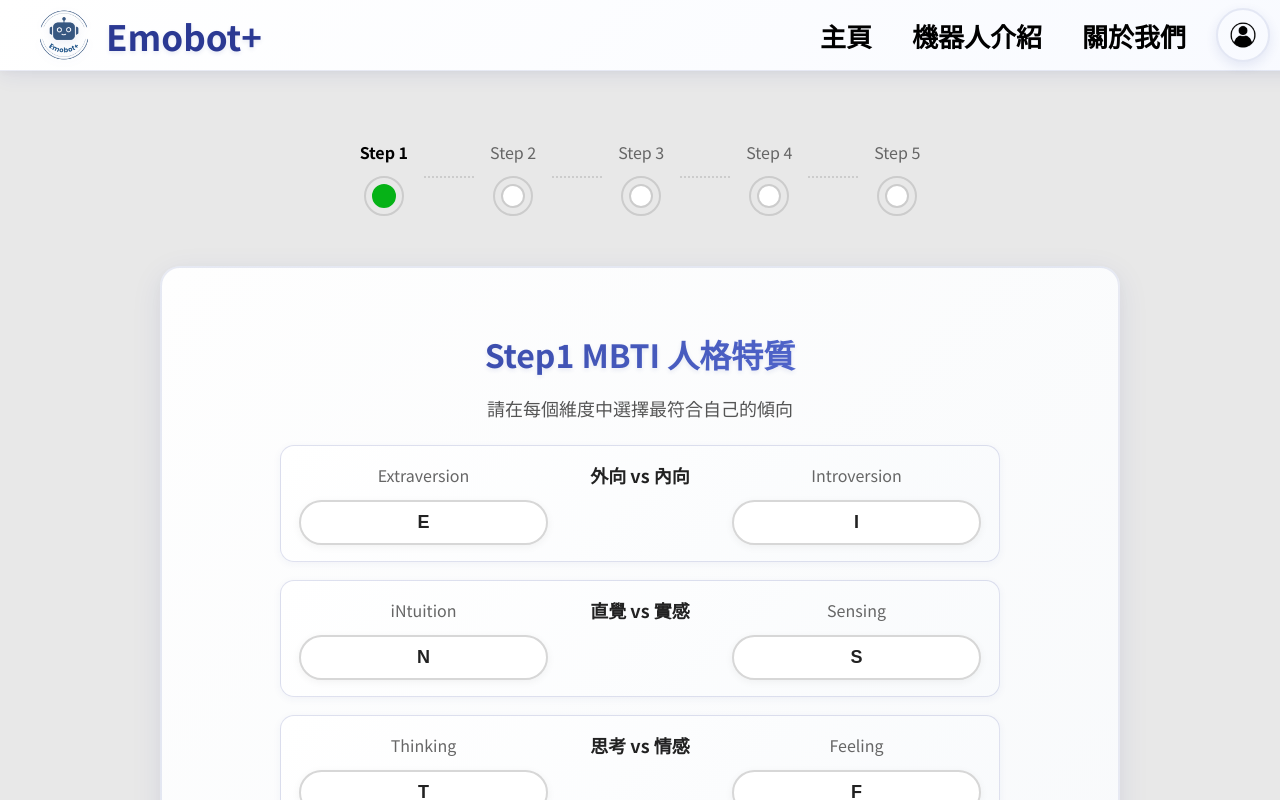
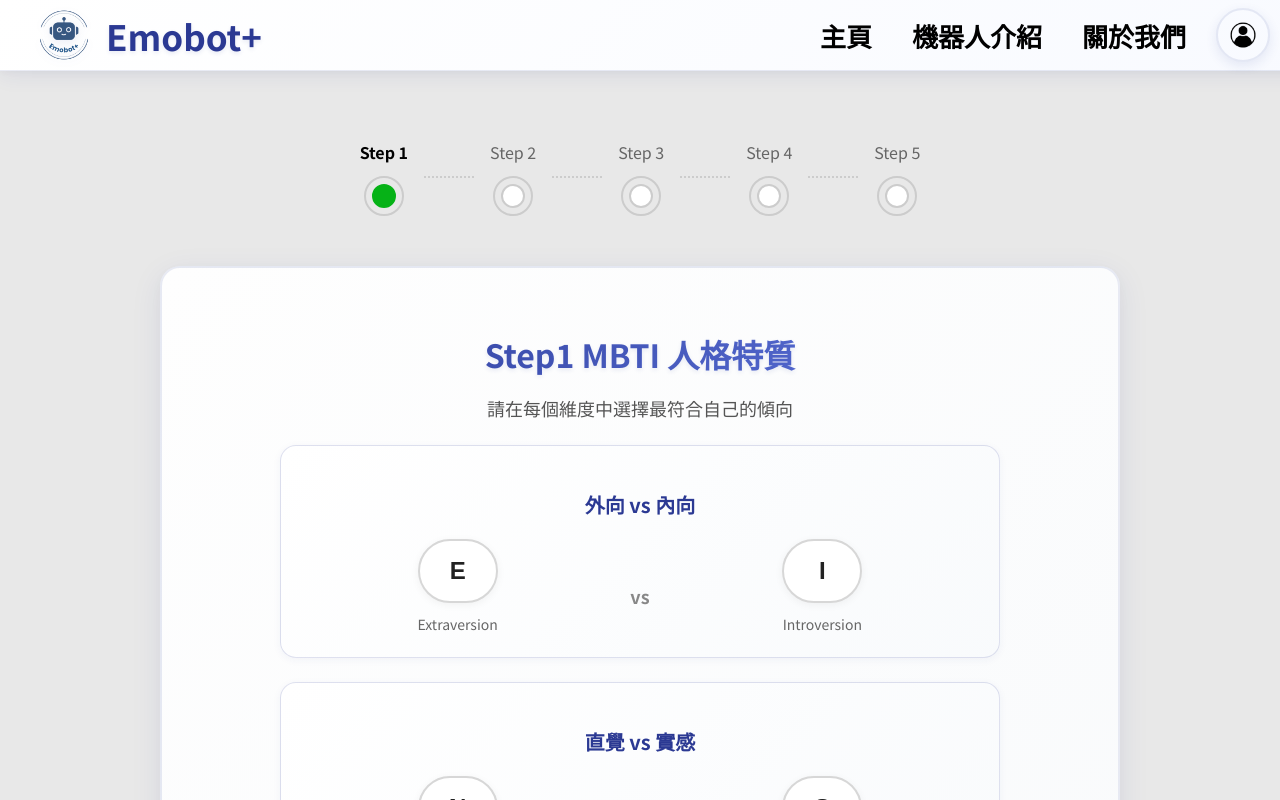
Before and after one commit to guantingye/emobot-frontend, a React (Create React App) app: page /test/step1 in a window 1280 px wide. Shown: the top 800 px of the page. Built offline with nearby package versions, Linux system fonts and the light colour scheme; a web font is replaced by a local one.

Commit message:
響應式設計

```diff
--- a/src/components/MoodInput.jsx
+++ b/src/components/MoodInput.jsx
@@ -1124,21 +1124,21 @@ const InputArea = styled.div`
     width: 94%;
     max-width: none;
     min-width: auto;
-    padding: 8px 12px;
+    padding: 4px 8px;
     border-radius: 14px;
   }
 
   @media (max-width: 480px) {
     bottom: 12px;
     width: 96%;
-    padding: 10px 16px;
+    padding: 3px 6px;
     border-radius: 12px;
   }
 
   @media (max-width: 320px) {
     bottom: 10px;
     width: 98%;
-    padding: 12px 18px;
+    padding: 2px 4px;
     border-radius: 10px;
   }
 `;
@@ -1167,17 +1167,17 @@ const InputField = styled.input`
 
   /* 響應式調整 - 更緊湊的內距 */
   @media (max-width: 768px) {
-    padding: 12px 16px;
+    padding: 8px 12px;
     font-size: 15px;
   }
 
   @media (max-width: 480px) {
-    padding: 14px 18px;
+    padding: 6px 10px;
     font-size: 14px;
   }
 
   @media (max-width: 320px) {
-    padding: 16px 20px;
+    padding: 4px 8px;
     font-size: 13px;
   }
 
@@ -1194,12 +1194,12 @@ const InputButtons = styled.div`
   padding-right: 8px;
 
   @media (max-width: 768px) {
-    gap: 10px;
+    gap: 6px;
     padding-right: 4px;
   }
 
   @media (max-width: 480px) {
-    gap: 12px;
+    gap: 4px;
     padding-right: 2px;
   }
 
@@ -1261,9 +1261,9 @@ const ActionButton = styled.button`
 
   /* 響應式調整 - 更小的按鈕 */
   @media (max-width: 768px) {
-    width: 40px;
-    height: 40px;
-    font-size: 16px;
+    width: 32px;
+    height: 32px;
+    font-size: 14px;
   }
 
   @media (max-width: 480px) {
@@ -1328,9 +1328,9 @@ const SendButton = styled.button`
 
   /* 響應式調整 - 更小的發送按鈕 */
   @media (max-width: 768px) {
-    width: 44px;
-    height: 44px;
-    font-size: 18px;
+    width: 36px;
+    height: 36px;
+    font-size: 16px;
   }
 
   @media (max-width: 480px) {
--- a/src/components/TestStep1.jsx
+++ b/src/components/TestStep1.jsx
@@ -1,4 +1,3 @@
-// src/components/TestStep1.jsx
 import React, { useState } from "react";
 import { useNavigate } from "react-router-dom";
 import styled, { keyframes } from "styled-components";
@@ -186,7 +185,6 @@ const AvatarImg = styled.img`
   @media (max-width: 480px) {
     width: 36px;
     height: 36px;
-    margin-right: +15px;
   }
 `;
 
@@ -287,28 +285,25 @@ const Subtitle = styled.p`
 const Grid = styled.div`
   display: grid;
   grid-template-columns: 1fr;
-  gap: 18px;
+  gap: 24px;
   max-width: 720px;
-  margin: 0 auto 12px;
+  margin: 0 auto 24px;
 
   @media (max-width: 768px) {
-    gap: 14px;
+    gap: 20px;
     max-width: 100%;
   }
 
   @media (max-width: 480px) {
-    gap: 12px;
+    gap: 16px;
   }
 `;
 
-const Group = styled.div`
-  display: grid;
-  grid-template-columns: 1fr 160px 1fr;
-  align-items: center;
-  gap: 12px;
-  padding: 16px 18px;
+// 重新設計的 MBTI 維度容器
+const DimensionContainer = styled.div`
   border: 1.5px solid rgba(43, 57, 147, 0.15);
-  border-radius: 14px;
+  border-radius: 16px;
+  padding: 24px;
   background: linear-gradient(135deg, rgba(255, 255, 255, 0.9) 0%, rgba(248, 250, 252, 0.9) 100%);
   transition: all 0.3s ease;
   box-shadow: 0 2px 8px rgba(43, 57, 147, 0.05);
@@ -320,75 +315,78 @@ const Group = styled.div`
   }
 
   @media (max-width: 640px) {
-    grid-template-columns: 1fr;
-    text-align: center;
-    padding: 14px 16px;
+    padding: 20px 16px;
   }
 
   @media (max-width: 480px) {
-    padding: 12px 14px;
-    border-radius: 10px;
-    gap: 8px;
+    padding: 16px 12px;
+    border-radius: 12px;
   }
 `;
 
-const DimLabel = styled.div`
-  font-size: 16px;
-  color: #666;
+const DimensionTitle = styled.h3`
+  font-size: 20px;
+  font-weight: 800;
+  color: #2b3993;
+  text-align: center;
+  margin-bottom: 20px;
 
   @media (max-width: 640px) {
-    order: 2;
-    font-size: 14px;
+    font-size: 18px;
+    margin-bottom: 16px;
   }
 
   @media (max-width: 480px) {
-    font-size: 13px;
+    font-size: 16px;
+    margin-bottom: 12px;
   }
 `;
 
-const DimTitle = styled.div`
-  font-size: 18px;
-  font-weight: 800;
-  color: #222;
-  text-align: center;
+const OptionsContainer = styled.div`
+  display: flex;
+  justify-content: space-between;
+  align-items: flex-start;
+  gap: 20px;
 
   @media (max-width: 640px) {
-    order: 1;
-    margin-bottom: 6px;
-    font-size: 16px;
+    flex-direction: column;
+    align-items: center;
+    gap: 16px;
   }
 
   @media (max-width: 480px) {
-    font-size: 15px;
-    margin-bottom: 4px;
+    gap: 12px;
   }
 `;
 
-const Center = styled.div`
+const OptionGroup = styled.div`
   display: flex;
+  flex-direction: column;
   align-items: center;
-  justify-content: center;
-  gap: 10px;
+  flex: 1;
+  min-width: 0;
 
-  @media (max-width: 480px) {
-    gap: 8px;
+  @media (max-width: 640px) {
+    width: 100%;
+    max-width: 200px;
   }
 `;
 
-const Pill = styled.button`
+const OptionButton = styled.button`
   appearance: none;
   border: 2px solid ${p => (p.$active ? "#2b3993" : "#d7d7d7")};
   background: ${p => (p.$active ? "linear-gradient(135deg, #2b3993 0%, #667eea 100%)" : "white")};
   color: ${p => (p.$active ? "white" : "#222")};
-  font-size: 18px;
+  font-size: 24px;
   font-weight: 800;
   border-radius: 999px;
-  padding: 10px 16px;
+  padding: 16px 20px;
   cursor: pointer;
   transition: all .3s ease;
   box-shadow: ${p => (p.$active ? "0 4px 16px rgba(43,57,147,.25)" : "0 2px 8px rgba(0,0,0,.05)")};
-  min-width: 44px;
-  min-height: 44px;
+  min-width: 80px;
+  min-height: 60px;
+  margin-bottom: 12px;
 
   &:hover {
     transform: translateY(-2px);
@@ -400,20 +398,56 @@ const Pill = styled.button`
   }
 
   @media (max-width: 640px) {
+    font-size: 20px;
+    padding: 14px 18px;
+    min-width: 70px;
+    min-height: 50px;
     width: 100%;
-    margin: 0 20px;
+    max-width: 120px;
   }
 
   @media (max-width: 480px) {
-    font-size: 16px;
-    padding: 8px 14px;
-    margin: 0 16px;
+    font-size: 18px;
+    padding: 12px 16px;
+    min-width: 60px;
+    min-height: 45px;
+    max-width: 100px;
+  }
+`;
+
+const OptionLabel = styled.div`
+  font-size: 14px;
+  color: #666;
+  text-align: center;
+  line-height: 1.3;
+  max-width: 120px;
+
+  @media (max-width: 640px) {
+    font-size: 13px;
+    max-width: 100px;
   }
 
-  @media (max-width: 320px) {
-    font-size: 15px;
-    padding: 8px 12px;
-    margin: 0 12px;
+  @media (max-width: 480px) {
+    font-size: 12px;
+    max-width: 90px;
+  }
+`;
+
+const VersusText = styled.div`
+  font-size: 18px;
+  color: #888;
+  font-weight: 600;
+  align-self: center;
+  margin-top: 20px;
+
+  @media (max-width: 640px) {
+    margin-top: 0;
+    margin: 8px 0;
+    font-size: 16px;
+  }
+
+  @media (max-width: 480px) {
+    font-size: 14px;
   }
 `;
 
@@ -506,22 +540,37 @@ const SuccessMessage = styled.div`
   }
 `;
 
-// 子元件：二擇一
-function PairSelector({ title, left, right, value, onChange }) {
+// 子元件：二擇一選項
+function DimensionSelector({ title, left, right, value, onChange }) {
   return (
-    <Group role="group" aria-label={title}>
-      <DimLabel>{left.desc}</DimLabel>
-      <Center><DimTitle>{title}</DimTitle></Center>
-      <DimLabel style={{ textAlign: "center" }}>{right.desc}</DimLabel>
+    <DimensionContainer role="group" aria-label={title}>
+      <DimensionTitle>{title}</DimensionTitle>
+      <OptionsContainer>
+        <OptionGroup>
+          <OptionButton
+            aria-pressed={value === left.letter}
+            $active={value === left.letter}
+            onClick={() => onChange(left.letter)}
+          >
+            {left.letter}
+          </OptionButton>
+          <OptionLabel>{left.desc}</OptionLabel>
+        </OptionGroup>
 
-      <Pill aria-pressed={value === left.letter} $active={value === left.letter} onClick={() => onChange(left.letter)}>
-        {left.letter}
-      </Pill>
-      <div />
-      <Pill aria-pressed={value === right.letter} $active={value === right.letter} onClick={() => onChange(right.letter)}>
-        {right.letter}
-      </Pill>
-    </Group>
+        <VersusText>vs</VersusText>
+
+        <OptionGroup>
+          <OptionButton
+            aria-pressed={value === right.letter}
+            $active={value === right.letter}
+            onClick={() => onChange(right.letter)}
+          >
+            {right.letter}
+          </OptionButton>
+          <OptionLabel>{right.desc}</OptionLabel>
+        </OptionGroup>
+      </OptionsContainer>
+    </DimensionContainer>
   );
 }
 
@@ -604,31 +653,31 @@ export default function TestStep1() {
             <Subtitle>請在每個維度中選擇最符合自己的傾向</Subtitle>
 
             <Grid>
-              <PairSelector
+              <DimensionSelector
                 title="外向 vs 內向"
-                left={{ letter: "E", desc: " Extraversion" }}
-                right={{ letter: "I", desc: " Introversion" }}
+                left={{ letter: "E", desc: "Extraversion" }}
+                right={{ letter: "I", desc: "Introversion" }}
                 value={EorI}
                 onChange={setEorI}
               />
-              <PairSelector
+              <DimensionSelector
                 title="直覺 vs 實感"
-                left={{ letter: "N", desc: " iNtuition" }}
-                right={{ letter: "S", desc: " Sensing" }}
+                left={{ letter: "N", desc: "iNtuition" }}
+                right={{ letter: "S", desc: "Sensing" }}
                 value={NorS}
                 onChange={setNorS}
               />
-              <PairSelector
+              <DimensionSelector
                 title="思考 vs 情感"
-                left={{ letter: "T", desc: " Thinking" }}
-                right={{ letter: "F", desc: " Feeling" }}
+                left={{ letter: "T", desc: "Thinking" }}
+                right={{ letter: "F", desc: "Feeling" }}
                 value={TorF}
                 onChange={setTorF}
               />
-              <PairSelector
+              <DimensionSelector
                 title="知覺 vs 判斷"
-                left={{ letter: "P", desc: " Perceiving" }}
-                right={{ letter: "J", desc: " Judging" }}
+                left={{ letter: "P", desc: "Perceiving" }}
+                right={{ letter: "J", desc: "Judging" }}
                 value={PorJ}
                 onChange={setPorJ}
               />
```
